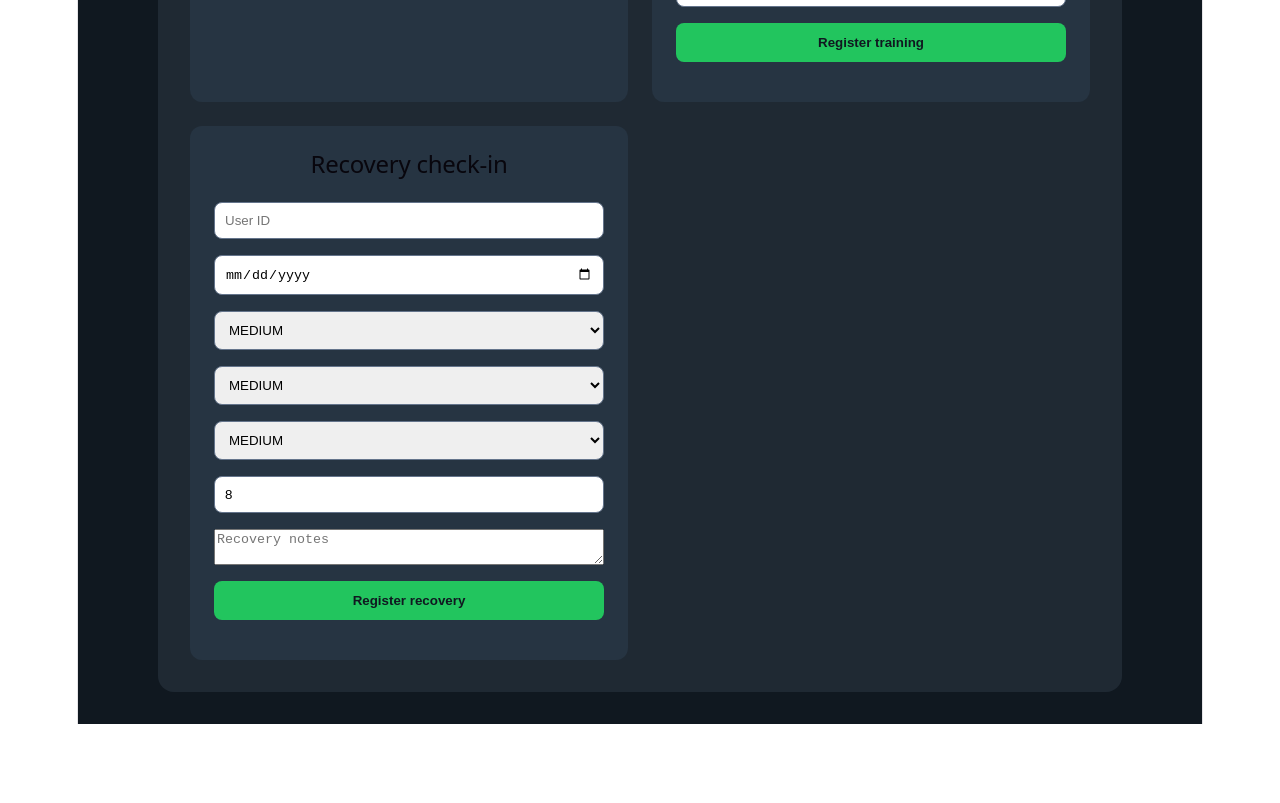
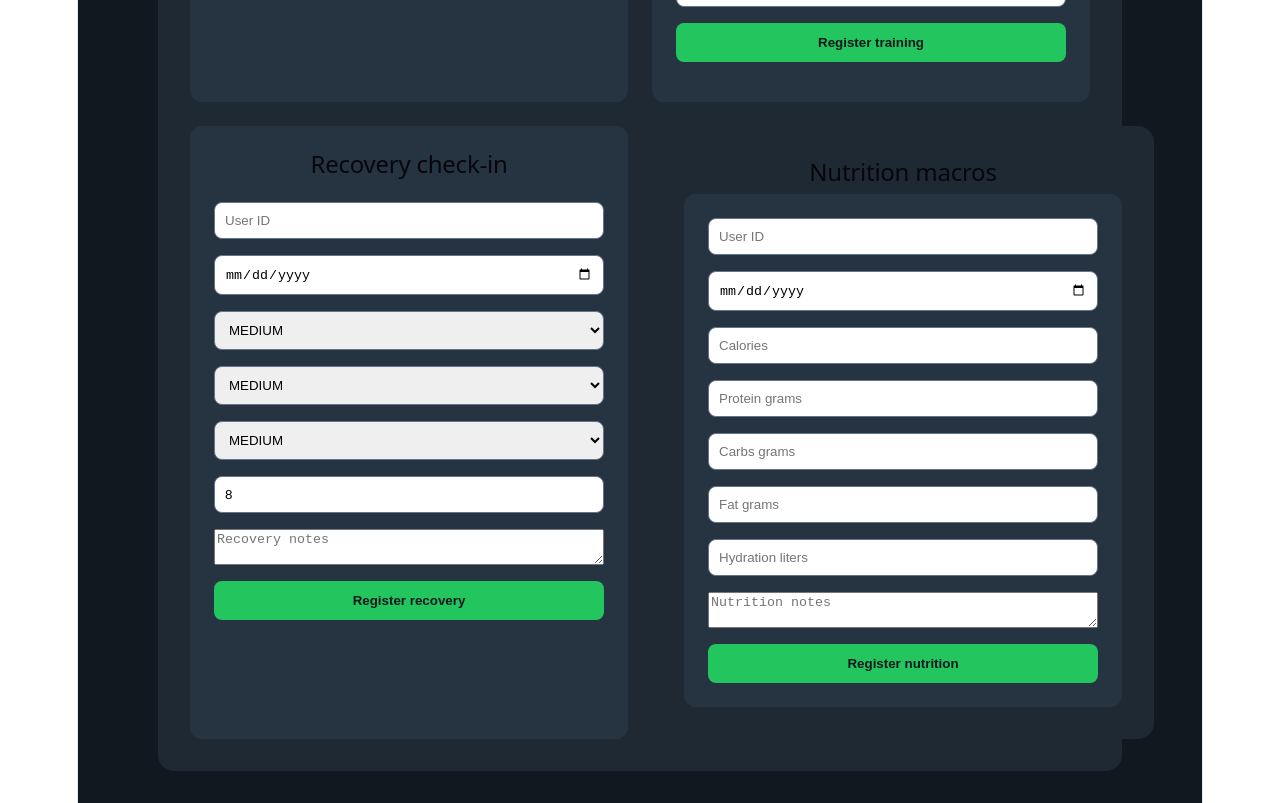
Before and after one commit to anaruth-hub/hypertrophy-art-app, a React app in the folder frontend/: page / in a window 1280 px wide. Shown: the part 920-1723 px from the top of the page. Before the commit the page ends 1644 px from the top, so only its background shows below. Built offline with nearby package versions, Linux system fonts and the light colour scheme; the HTML template or start-up script is replaced by a standard one.

Commit message:
feat(nutrition): connect nutrition frontend with MongoDB backend

```diff
--- a/frontend/src/App.jsx
+++ b/frontend/src/App.jsx
@@ -53,6 +53,20 @@ function App() {
 
   const [recoveryMessage, setRecoveryMessage] = useState("");
 
+  // NUTRITION
+  const [nutritionForm, setNutritionForm] = useState({
+    userId: "",
+    date: "",
+    calories: "",
+    proteinGrams: "",
+    carbsGrams: "",
+    fatGrams: "",
+    hydrationLiters: "",
+    notes: "",
+  });
+
+  const [nutritionResult, setNutritionResult] = useState(null);
+
   // =========================
   // HANDLERS
   // =========================
@@ -82,6 +96,11 @@ function App() {
     setRecoveryForm({ ...recoveryForm, [name]: value });
   }
 
+  function handleNutritionChange(event) {
+    const { name, value } = event.target;
+    setNutritionForm({ ...nutritionForm, [name]: value });
+  }
+
   // =========================
   // USER
   // =========================
@@ -104,9 +123,7 @@ function App() {
 
       const createdUser = await response.json();
 
-      setUserMessage(
-        `User created: ${createdUser.name}`
-      );
+      setUserMessage(`User created: ${createdUser.name}`);
 
     } catch (error) {
       setUserMessage("Error creating user");
@@ -135,9 +152,7 @@ function App() {
 
       const createdTrainer = await response.json();
 
-      setTrainerMessage(
-        `Trainer created: ${createdTrainer.name}`
-      );
+      setTrainerMessage(`Trainer created: ${createdTrainer.name}`);
 
     } catch (error) {
       setTrainerMessage("Error creating trainer");
@@ -152,7 +167,6 @@ function App() {
     event.preventDefault();
 
     try {
-
       const response = await fetch(
         `http://localhost:8080/api/users/${assignmentForm.userId}/assign-trainer/${assignmentForm.trainerId}`,
         {
@@ -166,9 +180,7 @@ function App() {
 
       const assignment = await response.json();
 
-      setAssignmentMessage(
-        `Trainer assigned to ${assignment.userName}`
-      );
+      setAssignmentMessage(`Trainer assigned to ${assignment.userName}`);
 
     } catch (error) {
       setAssignmentMessage("Error assigning trainer");
@@ -183,10 +195,7 @@ function App() {
     event.preventDefault();
 
     try {
-
-      const response = await fetch(
-        "http://localhost:8080/api/trainings",
-        {
+      const response = await fetch("http://localhost:8080/api/trainings", {
         method: "POST",
         headers: {
           "Content-Type": "application/json",
@@ -195,8 +204,7 @@ function App() {
           ...trainingForm,
           durationMinutes: Number(trainingForm.durationMinutes),
         }),
-        }
-      );
+      });
 
       if (!response.ok) {
         throw new Error("Could not register training");
@@ -204,9 +212,7 @@ function App() {
 
       const training = await response.json();
 
-      setTrainingMessage(
-        `Training registered: ${training.muscleGroup}`
-      );
+      setTrainingMessage(`Training registered: ${training.muscleGroup}`);
 
     } catch (error) {
       setTrainingMessage("Error registering training");
@@ -221,10 +227,7 @@ function App() {
     event.preventDefault();
 
     try {
-
-      const response = await fetch(
-        "http://localhost:8080/api/recovery-checkins",
-        {
+      const response = await fetch("http://localhost:8080/api/recovery-checkins", {
         method: "POST",
         headers: {
           "Content-Type": "application/json",
@@ -233,8 +236,7 @@ function App() {
           ...recoveryForm,
           sleepHours: Number(recoveryForm.sleepHours),
         }),
-        }
-      );
+      });
 
       if (!response.ok) {
         throw new Error("Could not register recovery");
@@ -242,12 +244,44 @@ function App() {
 
       const recovery = await response.json();
 
-      setRecoveryMessage(
-        `Recovery registered: ${recovery.fatigueLevel}`
-      );
+      setRecoveryMessage(`Recovery registered: ${recovery.fatigueLevel}`);
 
     } catch (error) {
       setRecoveryMessage("Error registering recovery");
+    }
+  }
+
+  // =========================
+  // NUTRITION
+  // =========================
+
+  async function handleNutritionSubmit(event) {
+    event.preventDefault();
+
+    try {
+      const response = await fetch("http://localhost:8080/api/nutrition-entries", {
+        method: "POST",
+        headers: {
+          "Content-Type": "application/json",
+        },
+        body: JSON.stringify({
+          userId: nutritionForm.userId,
+          date: nutritionForm.date,
+          calories: Number(nutritionForm.calories),
+          proteinGrams: Number(nutritionForm.proteinGrams),
+          carbsGrams: Number(nutritionForm.carbsGrams),
+          fatGrams: Number(nutritionForm.fatGrams),
+          hydrationLiters: Number(nutritionForm.hydrationLiters),
+          notes: nutritionForm.notes,
+        }),
+      });
+
+      const data = await response.json();
+
+      setNutritionResult(data);
+
+    } catch (error) {
+      console.error(error);
     }
   }
 
@@ -464,6 +498,91 @@ function App() {
             <p>{recoveryMessage}</p>
           </form>
 
+          {/* NUTRITION */}
+          <div className="card">
+            <h2>Nutrition macros</h2>
+
+            <form onSubmit={handleNutritionSubmit}>
+
+              <input
+                type="text"
+                name="userId"
+                placeholder="User ID"
+                value={nutritionForm.userId}
+                onChange={handleNutritionChange}
+              />
+
+              <input
+                type="date"
+                name="date"
+                value={nutritionForm.date}
+                onChange={handleNutritionChange}
+              />
+
+              <input
+                type="number"
+                name="calories"
+                placeholder="Calories"
+                value={nutritionForm.calories}
+                onChange={handleNutritionChange}
+              />
+
+              <input
+                type="number"
+                step="0.1"
+                name="proteinGrams"
+                placeholder="Protein grams"
+                value={nutritionForm.proteinGrams}
+                onChange={handleNutritionChange}
+              />
+
+              <input
+                type="number"
+                step="0.1"
+                name="carbsGrams"
+                placeholder="Carbs grams"
+                value={nutritionForm.carbsGrams}
+                onChange={handleNutritionChange}
+              />
+
+              <input
+                type="number"
+                step="0.1"
+                name="fatGrams"
+                placeholder="Fat grams"
+                value={nutritionForm.fatGrams}
+                onChange={handleNutritionChange}
+              />
+
+              <input
+                type="number"
+                step="0.1"
+                name="hydrationLiters"
+                placeholder="Hydration liters"
+                value={nutritionForm.hydrationLiters}
+                onChange={handleNutritionChange}
+              />
+
+              <textarea
+                name="notes"
+                placeholder="Nutrition notes"
+                value={nutritionForm.notes}
+                onChange={handleNutritionChange}
+              />
+
+              <button type="submit">
+                Register nutrition
+              </button>
+
+            </form>
+
+            {nutritionResult && (
+              <p>
+                Nutrition registered: {nutritionResult.calories} kcal
+              </p>
+            )}
+          </div>
+
         </div>
 
       </section>
```
Lines whose indentation alone changed are shown as unchanged.
